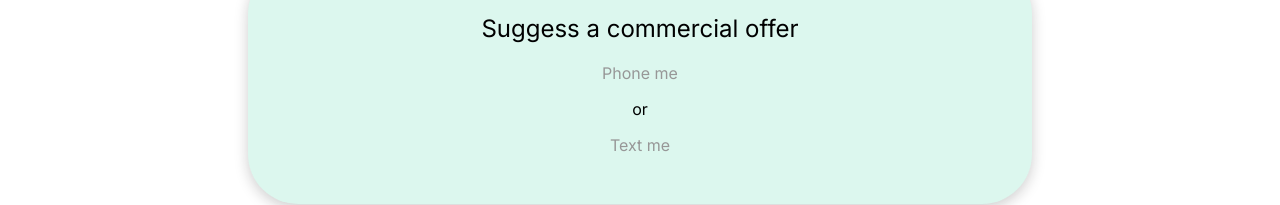
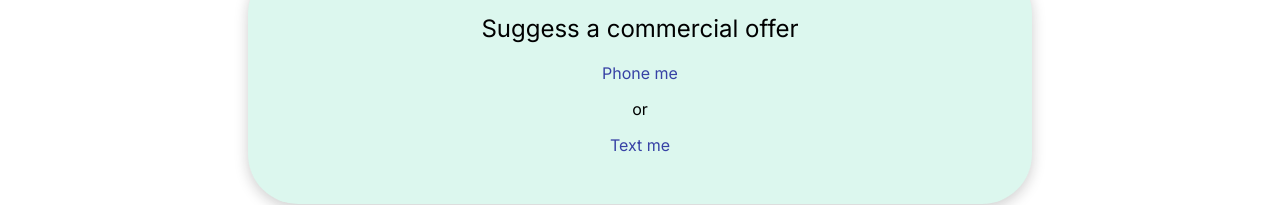
Before and after one commit to tayowrld/s-a, a plain HTML site: page index.html in a window 1280 px wide. Shown: the part 852-1057 px from the top of the page. Drawn offline with Linux system fonts and the light colour scheme.

Commit message:
Add files via upload

```diff
--- a/css/style.css
+++ b/css/style.css
@@ -313,7 +313,7 @@ h1:hover{
     }
     >a{
         text-decoration: none;
-        color: #979797;
+        color: #3742a5;
         transition: 0.5s all;
         -webkit-transition: 0.5s all;
         -moz-transition: 0.5s all;
```
